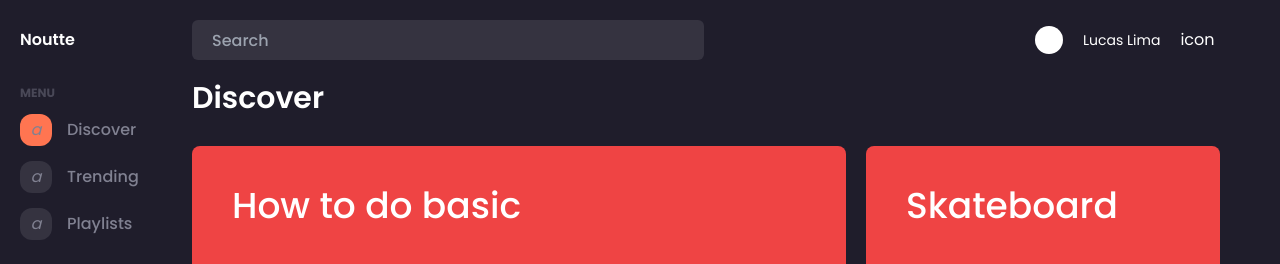
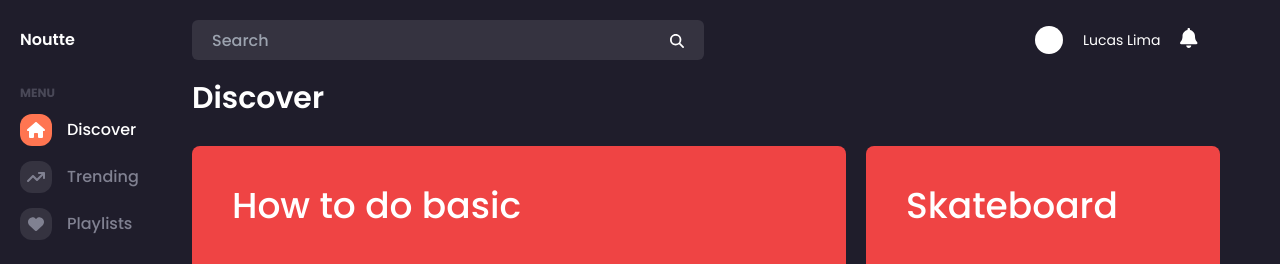
Before and after one commit to Lukenoutte/noutte-platform-nuxt, a Nuxt app: page / in a window 1280 px wide. Shown: the top 264 px of the page. Built offline with nearby package versions, Linux system fonts and the light colour scheme.

Commit message:
feature/icons

```diff
--- a/components/MenuItem.vue
+++ b/components/MenuItem.vue
@@ -26,11 +26,11 @@
       "
       :class="{ 'bg-[#ff7551]': isSelected }"
     >
-      <em class="text-[#808191]" :class="{ '!text-white': isSelected }">a</em>
+      <font-awesome-icon :icon="iconName" class="text-md text-[#808191]" :class="{ 'text-white': isSelected }" />
     </div>
     <span
       class="ml-[15px] text-[#808191] font-medium"
-      :class="{ '!text-white': isSelected }"
+      :class="{ 'text-white': isSelected }"
       >{{ title }}</span
     >
   </NuxtLink>
--- a/components/TheHeader.vue
+++ b/components/TheHeader.vue
@@ -4,23 +4,40 @@
       <span class="pl-5 text-white font-semibold cursor-pointer">Noutte</span>
     </div>
     <div class="w-[60%] flex items-center">
-      <input type="text"
-            placeholder="Search"
-            class="block bg-input-color h-[40px] w-4/6 font-medium
-            rounded-md !text-white px-5 py-1 outline-none">
+      <div class="relative w-4/6">
+        <font-awesome-icon
+          icon="magnifying-glass"
+          class="absolute right-[20px] top-[35%] text-white text-sm"
+        />
+        <input
+          type="text"
+          placeholder="Search"
+          class="
+            block
+            bg-input-color
+            h-[40px]
+            w-[100%]
+            font-medium
+            rounded-md
+            text-white
+            px-5
+            py-1
+            outline-none
+          "
+        />
+      </div>
     </div>
-    <div class="h-10 w-[200px] flex flex-row items-center absolute right-[45px]">
-      <div class="bg-white h-7 w-7 rounded-full">
-
-      </div>
+    <div
+      class="h-10 w-[200px] flex flex-row items-center absolute right-[45px]"
+    >
+      <div class="bg-white h-7 w-7 rounded-full"></div>
       <span class="ml-5 text-white text-sm">Lucas Lima</span>
       <div class="ml-5 text-white">
-        icon
+        <font-awesome-icon icon="bell" class="text-xl cursor-pointer" />
       </div>
     </div>
   </header>
 </template>
 
 <script setup>
-
 </script>
--- a/components/TheMenuLeft.vue
+++ b/components/TheMenuLeft.vue
@@ -8,17 +8,17 @@
       :title="menuItem.title"
       :isSelected="$route.path === menuItem.route"
       :pageRoute="menuItem.route"
+      :iconName="menuItem.iconName"
       @click.stop="selectMenuItem(menuItem.title)"
     />
   </div>
 </template>
 
 <script setup>
-import { ref } from "vue";
 const menuItems = [
-  { title: 'Discover', route: '/' },
-  { title: 'Trending', route: '/trending' },
-  { title: 'Playlists', route: '/playlists' }
+  { title: 'Discover', route: '/', iconName: 'house' },
+  { title: 'Trending', route: '/trending', iconName: 'arrow-trend-up' },
+  { title: 'Playlists', route: '/playlists', iconName: 'heart' }
 ]
 
 
--- a/nuxt.config.ts
+++ b/nuxt.config.ts
@@ -1,6 +1,5 @@
 import { defineNuxtConfig } from 'nuxt'
 
-// https://v3.nuxtjs.org/api/configuration/nuxt.config
 export default defineNuxtConfig({
   css: ["~/assets/css/main.css"],
   postcss: {
--- a/package.json
+++ b/package.json
@@ -7,9 +7,13 @@
     "preview": "nuxt preview"
   },
   "devDependencies": {
+    "@fortawesome/fontawesome-svg-core": "^6.1.2",
+    "@fortawesome/free-solid-svg-icons": "^6.1.2",
+    "@fortawesome/vue-fontawesome": "^3.0.0-5",
     "autoprefixer": "^10.4.7",
     "nuxt": "3.0.0-rc.4",
     "postcss": "^8.4.14",
     "tailwindcss": "^3.1.4"
-  }
+  },
+  "dependencies": {}
 }
--- /dev/null
+++ b/plugins/font-awesome-icon.js
@@ -0,0 +1,9 @@
+import { library } from '@fortawesome/fontawesome-svg-core'
+import { FontAwesomeIcon } from '@fortawesome/vue-fontawesome'
+import { faBell, faMagnifyingGlass, faHouse, faArrowTrendUp, faHeart } from '@fortawesome/free-solid-svg-icons'
+
+library.add(faBell, faMagnifyingGlass, faHouse, faArrowTrendUp, faHeart)
+
+export default defineNuxtPlugin((nuxtApp) => {
+  nuxtApp.vueApp.component('font-awesome-icon', FontAwesomeIcon)
+})
--- a/tailwind.config.js
+++ b/tailwind.config.js
@@ -1,5 +1,11 @@
 /** @type {import('tailwindcss').Config} */
 module.exports = {
+  buildModules:['@nuxtjs/fontawesome'],
+  fontawesome: {
+    icons:{
+     solid:true
+    }
+   },
   important: true,
   content: [
     "./components/**/*.{js,vue,ts}",
@@ -20,7 +26,7 @@ module.exports = {
         'grey-card': '#9c9eb5',
         'like-icon-background': '#3a3d4a'
       },
-    },
+    }
   },
   plugins: [],
 }
```
Also changed, not shown: 1 other file (tests, documents, lock files or other folders).
